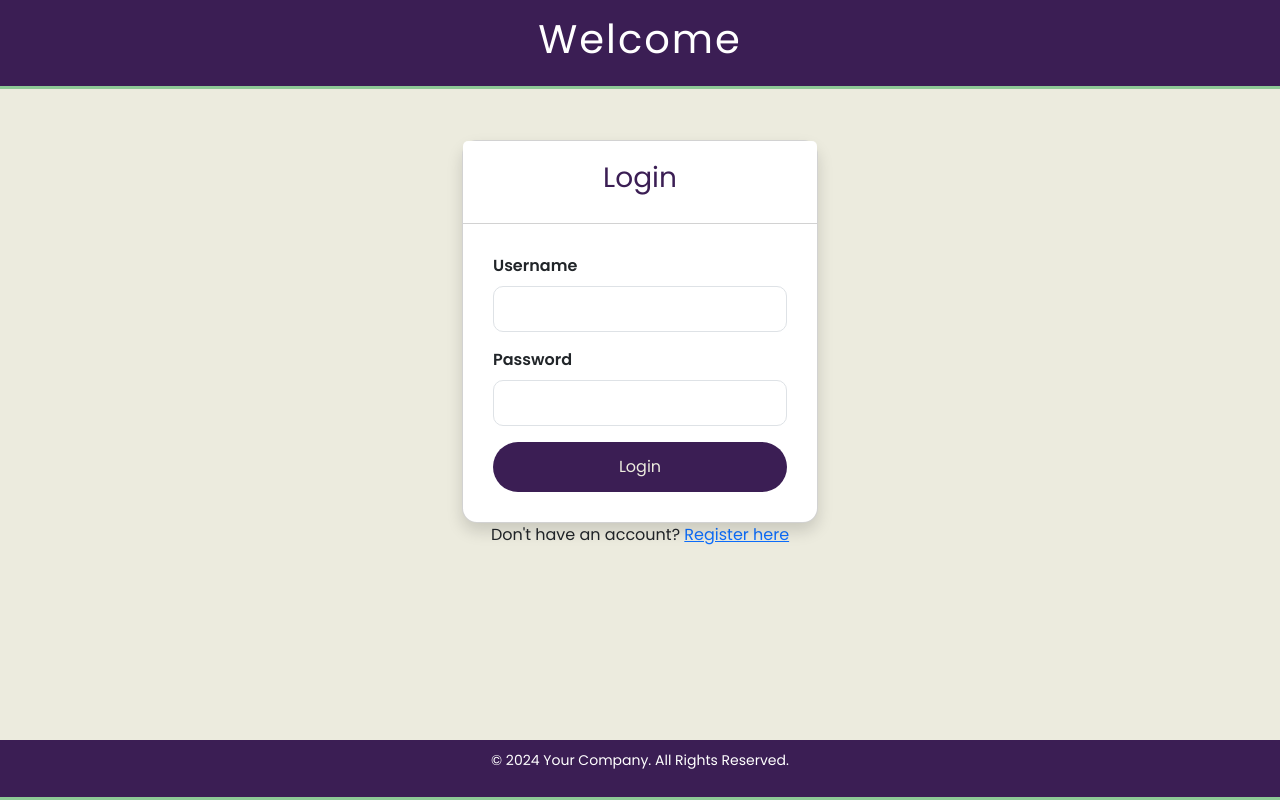
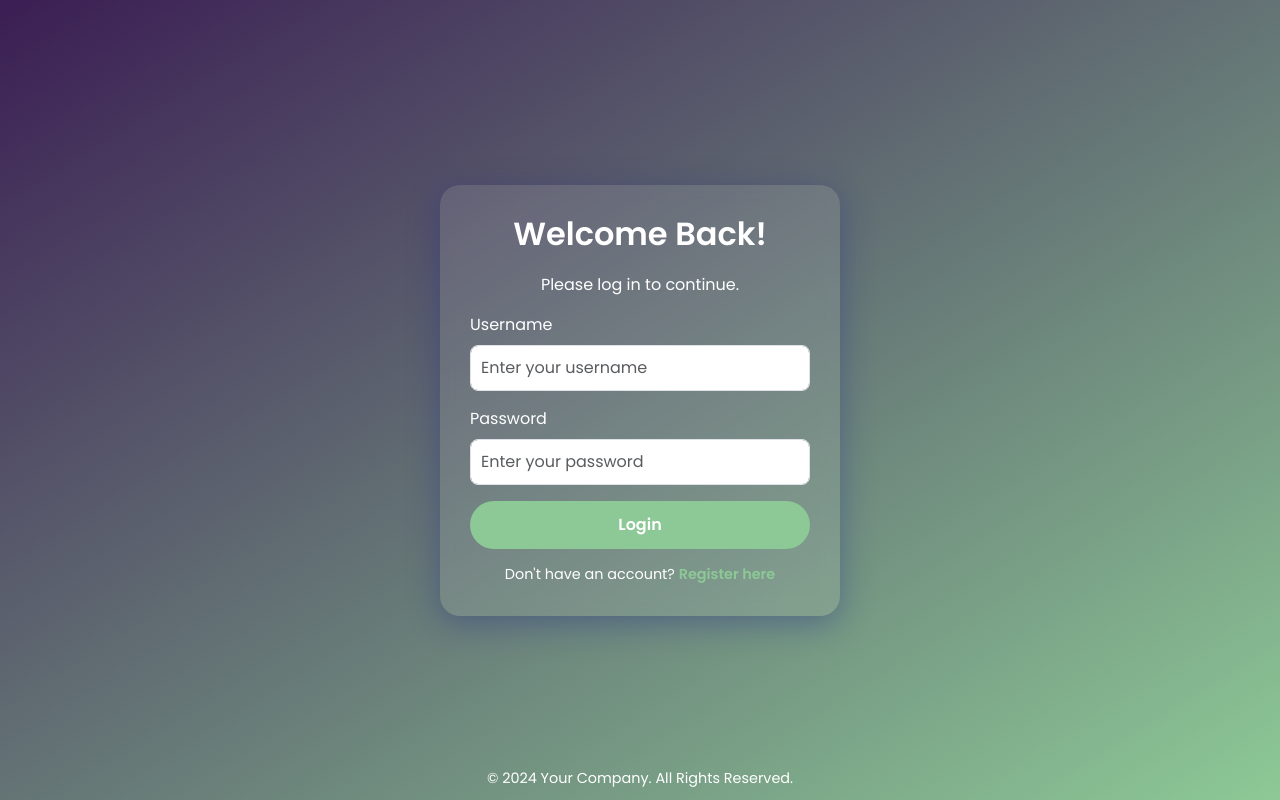
Before and after one commit to itsjorgie/final_project_smsdjango, a Django app: template dashboard/templates/dashboard/login.html in a window 1280 px wide. Run offline with Django 3.2, Linux system fonts and the light colour scheme; the template is opened without the code that fills it, so the values that code supplies are empty.

Commit message:
fix: UI color on system1

```diff
--- a/dashboard/templates/dashboard/login.html
+++ b/dashboard/templates/dashboard/login.html
@@ -13,140 +13,131 @@
       rel="stylesheet"
     />
     <style>
+      /* General Styles */
       body {
-        background-color: #ecebde;
         font-family: "Poppins", sans-serif;
         margin: 0;
         padding: 0;
+        height: 100vh;
+        background: linear-gradient(to bottom right, #3b1e54, #8dc996);
+        display: flex;
+        align-items: center;
+        justify-content: center;
       }
-      .header,
-      .footer {
-        background-color: #3b1e54;
-        color: white;
+
+      .overlay {
+        background: rgba(255, 255, 255, 0.1);
+        backdrop-filter: blur(8px);
+        -webkit-backdrop-filter: blur(8px);
+        border-radius: 20px;
+        box-shadow: 0 8px 32px 0 rgba(31, 38, 135, 0.37);
+        padding: 30px;
+        width: 100%;
+        max-width: 400px;
         text-align: center;
-        padding: 15px 0;
-        border-bottom: 3px solid #8dc996;
+        color: #fff;
       }
-      .footer {
-        position: fixed;
-        bottom: 0;
-        width: 100%;
-        font-size: 14px;
-        padding: 10px 0;
+
+      .overlay h2 {
+        font-size: 2rem;
+        font-weight: 600;
+        margin-bottom: 20px;
       }
-      .header h1 {
-        font-size: 2.5rem;
-        letter-spacing: 2px;
+
+      .form-control {
+        border-radius: 8px;
+        margin-bottom: 15px;
+        padding: 10px;
       }
-      .login-container {
-        margin-top: 4%;
-        color: #3b1e54;
+
+      .form-label {
+        font-weight: 500;
+        text-align: left;
       }
-      .card {
-        border-radius: 15px;
-        box-shadow: 0 4px 10px rgba(0, 0, 0, 0.1);
-      }
-      .card-header {
-        background-color: #ffffff;
-        color: #3b1e54;
-        border-top-left-radius: 15px;
-        border-top-right-radius: 15px;
-        padding: 20px;
-        text-align: center;
-        font-size: 1.8rem;
+
+      .btn-primary {
+        background: #8dc996;
+        border: none;
+        border-radius: 25px;
+        padding: 12px 20px;
+        font-size: 1rem;
         font-weight: 600;
-        /* box-shadow: 0px 4px 6px rgba(0, 0, 0, 0.1); */
-      }
-      .btn {
-        color: #ecebde;
-        background-color: #3b1e54;
-        border-radius: 30px;
-        padding: 12px 24px;
-        font-size: 1rem;
         transition: all 0.3s ease-in-out;
       }
-      .btn:hover {
-        color: #3b1e54;
-        background-color: #8dc996;
-        border-color: #8dc996;
+
+      .btn-primary:hover {
+        background: #6ea977;
         transform: scale(1.05);
       }
-      .form-control {
-        border-radius: 10px;
-        padding: 10px;
-        font-size: 1rem;
+
+      .register-link {
+        margin-top: 15px;
+        font-size: 0.9rem;
       }
-      .form-label {
-        font-weight: 600;
-      }
-      .card-body {
-        padding: 30px;
-      }
-      .register-link {
-        text-align: center;
-        margin-top: 20px;
-      }
+
       .register-link a {
-        color: #3b1e54;
+        color: #8dc996;
         font-weight: 600;
         text-decoration: none;
       }
+
       .register-link a:hover {
-        color: #8dc996;
+        text-decoration: underline;
+      }
+
+      /* Footer */
+      .footer {
+        position: fixed;
+        bottom: 10px;
+        width: 100%;
+        text-align: center;
+        font-size: 0.9rem;
+        color: #fff;
       }
     </style>
   </head>
   <body>
-    <!-- Header -->
-    <div class="header">
-      <h1>Welcome</h1>
-    </div>
-
-    {% if messages %}
-    <div class="container mt-3">
-      {% for message in messages %}
-      <div class="alert {% if message.tags %}alert-{{ message.tags }}{% else %}alert-info{% endif %} alert-dismissible fade show" role="alert">
-        {{ message }}
-        <button type="button" class="btn-close" data-bs-dismiss="alert" aria-label="Close"></button>
-      </div>
-      {% endfor %}
-    </div>
-    {% endif %}
-
     <!-- Login Form -->
-    <div class="container login-container">
-      <div class="row justify-content-center">
-        <div class="col-md-4">
-          <div class="card shadow">
-            <div class="card-header text-center">
-              <h3>Login</h3>
-            </div>
-            <div class="card-body">
+    <div class="overlay">
+      <h2>Welcome Back!</h2>
+      <p>Please log in to continue.</p>
       <form method="post" action="/api/system1/login/">
         {% csrf_token %}
-                    <div class="mb-3">
+        <div class="mb-3 text-start">
           <label for="username" class="form-label">Username</label>
-                      <input type="text" id="username" name="username" class="form-control" required />
+          <input
+            type="text"
+            id="username"
+            name="username"
+            class="form-control"
+            placeholder="Enter your username"
+            required
+          />
         </div>
-                    <div class="mb-3">
+        <div class="mb-3 text-start">
           <label for="password" class="form-label">Password</label>
-                      <input type="password" id="password" name="password" class="form-control" required />
+          <input
+            type="password"
+            id="password"
+            name="password"
+            class="form-control"
+            placeholder="Enter your password"
+            required
+          />
         </div>
         <div class="d-grid">
-                      <button type="submit" class="btn">Login</button>
+          <button type="submit" class="btn btn-primary">Login</button>
         </div>
       </form>
+      <div class="register-link">
+        Don't have an account?
+        <a href="http://127.0.0.1:8001/api/system1/register/">Register here</a>
       </div>
-            </div>
-          </div>
-        </div>
-      </div>
-      <p class="text-center">Don't have an account? <a href="http://127.0.0.1:8001/api/system1/register/">Register here</a></p>
     </div>
 
     <!-- Footer -->
     <div class="footer">
-      <p>&copy; 2024 Your Company. All Rights Reserved.</p>
+      &copy; 2024 Your Company. All Rights Reserved.
     </div>
 
     <script src="https://cdn.jsdelivr.net/npm/bootstrap@5.3.0/dist/js/bootstrap.bundle.min.js"></script>
```
Also changed, not shown: dashboard/templates/register.html (+71 -93 lines), dashboard/templates/send1.html (added, +92 -0 lines), system1/views.py (+41 -23 lines). Lines whose indentation alone changed are shown as unchanged.
